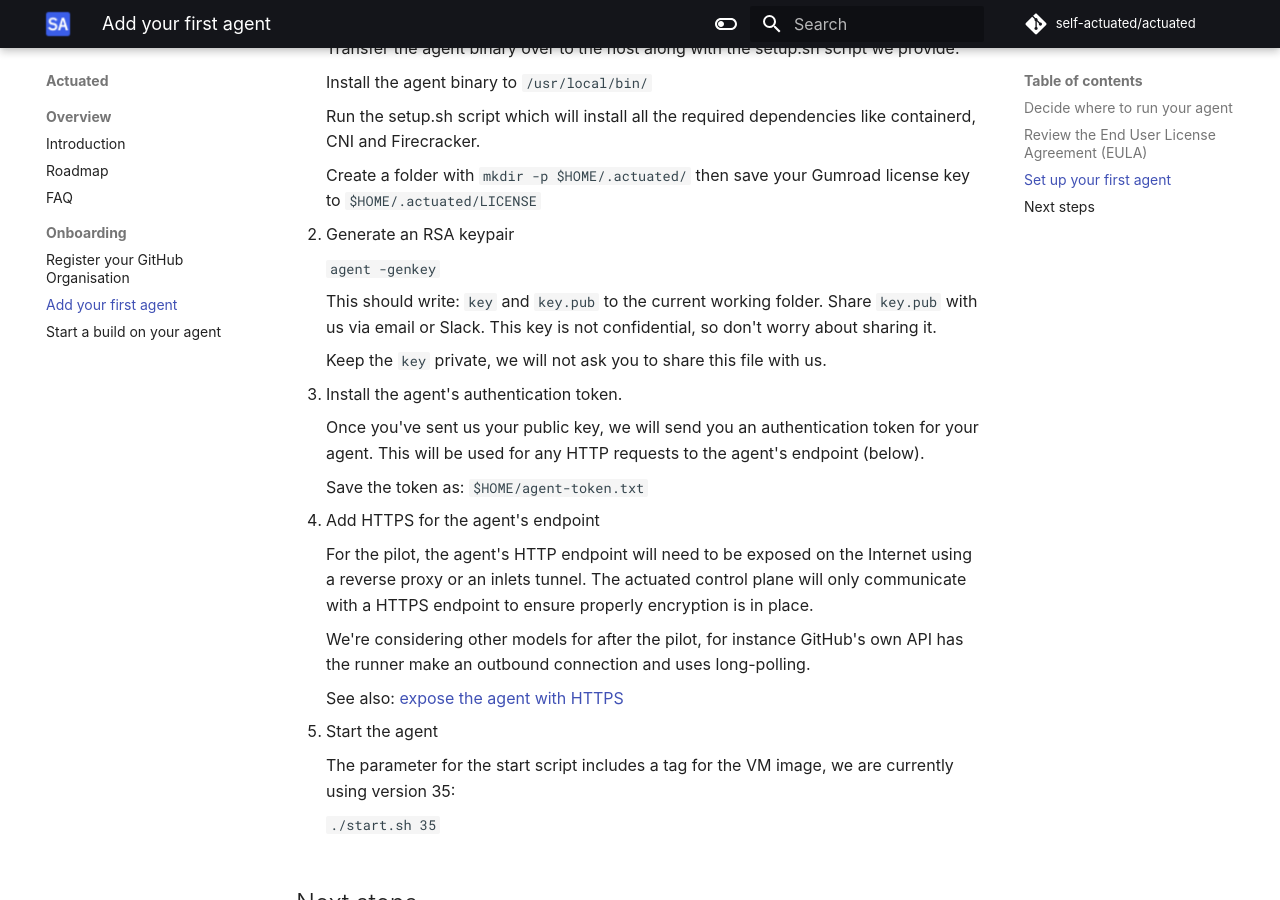
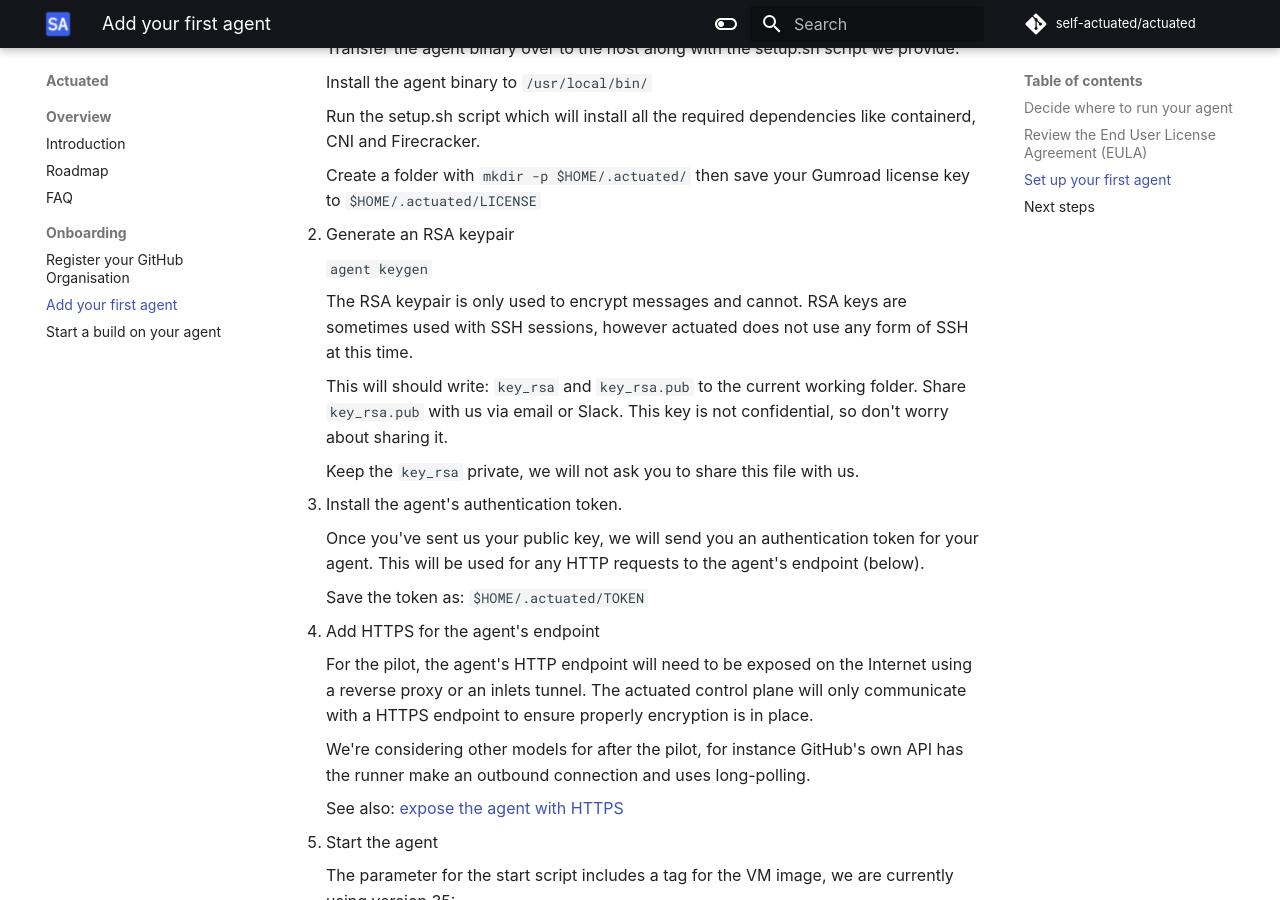
Before and after one commit to welteki/docs.actuated.dev, an MkDocs documentation site: the page built from docs/add-agent.md, in a window 1280 px wide and 900 px high, scrolled down 1697 px. Built offline with MkDocs 1.6.1 and Material for MkDocs 9.7.7, drawn with Linux system fonts in a browser that asks for light colours; some web fonts are replaced.

Commit message:
Update filename of key and keygen command
Signed-off-by: Alex Ellis (OpenFaaS Ltd) <alexellis2@gmail.com>

```diff
--- a/docs/add-agent.md
+++ b/docs/add-agent.md
@@ -57,17 +57,19 @@ Make sure you've read the [Actuated EULA](https://github.com/self-actuated/actua
 
 2. Generate an RSA keypair
 
-    `agent -genkey`
+    `agent keygen`
 
-    This should write: `key` and `key.pub` to the current working folder. Share `key.pub` with us via email or Slack. This key is not confidential, so don't worry about sharing it.
+    The RSA keypair is only used to encrypt messages and cannot. RSA keys are sometimes used with SSH sessions, however actuated does not use any form of SSH at this time.
 
-    Keep the `key` private, we will not ask you to share this file with us.
+    This will should write: `key_rsa` and `key_rsa.pub` to the current working folder. Share `key_rsa.pub` with us via email or Slack. This key is not confidential, so don't worry about sharing it.
+
+    Keep the `key_rsa` private, we will not ask you to share this file with us.
 
 3. Install the agent's authentication token.
 
     Once you've sent us your public key, we will send you an authentication token for your agent. This will be used for any HTTP requests to the agent's endpoint (below).
 
-    Save the token as: `$HOME/agent-token.txt`
+    Save the token as: `$HOME/.actuated/TOKEN`
 
 4. Add HTTPS for the agent's endpoint
 
```
